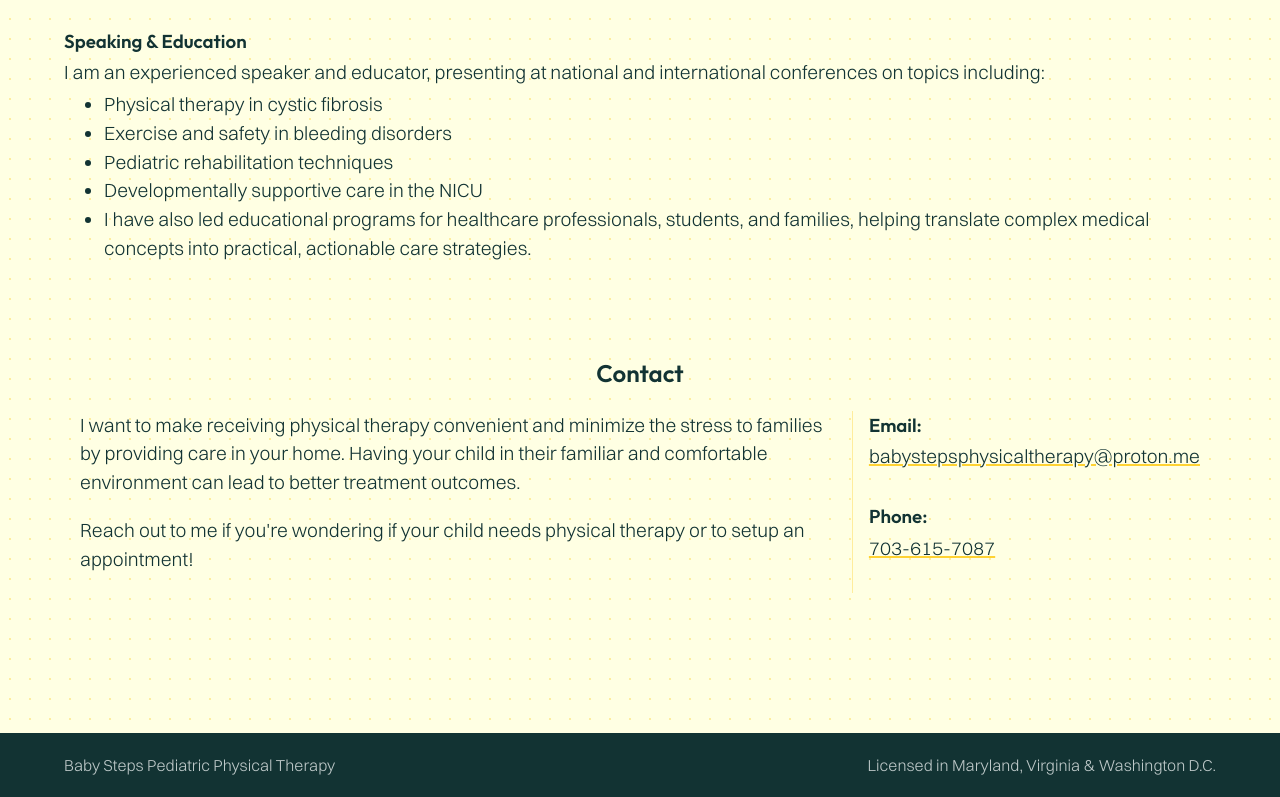
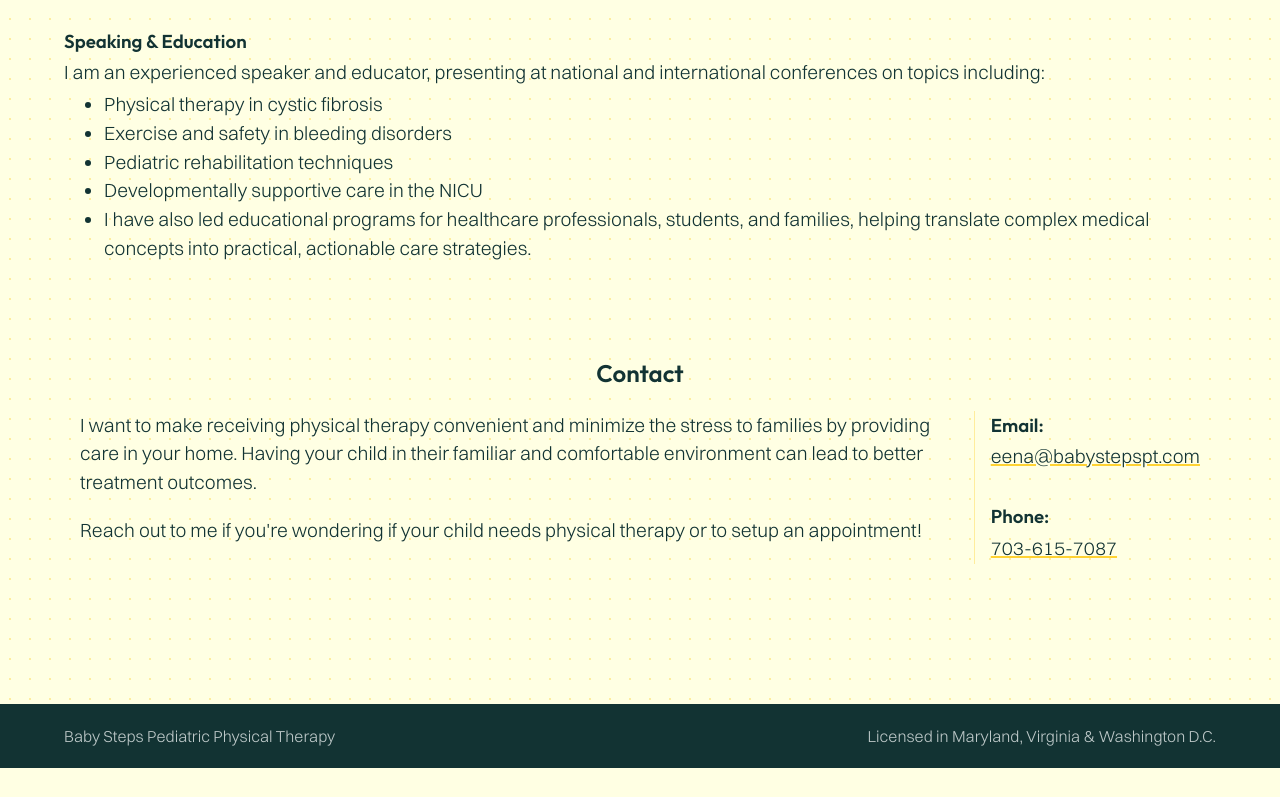
Before and after one commit to shawnmath/babystepsphysicaltherapy, a plain HTML site: page index.html in a window 1280 px wide. Shown: the part 3251-4048 px from the top of the page. After the commit the page ends 4019 px from the top, so only its background shows below. Drawn offline with Linux system fonts and the light colour scheme; files whose address does not match are found by name.

Commit message:
update email address

```diff
--- a/index.html
+++ b/index.html
@@ -215,7 +215,7 @@
           <section>
             <div contact-method>
               <h3 title>Email:</h3>
-              <a href='mailto:babystepsphysicaltherapy@proton.me' underline thin>babystepsphysicaltherapy@proton.me</a>
+              <a href='mailto:eena@babystepspt.com' underline thin>eena@babystepspt.com</a>
             </div>
             <div contact-method>
               <h3 title>Phone:</h3>
```
